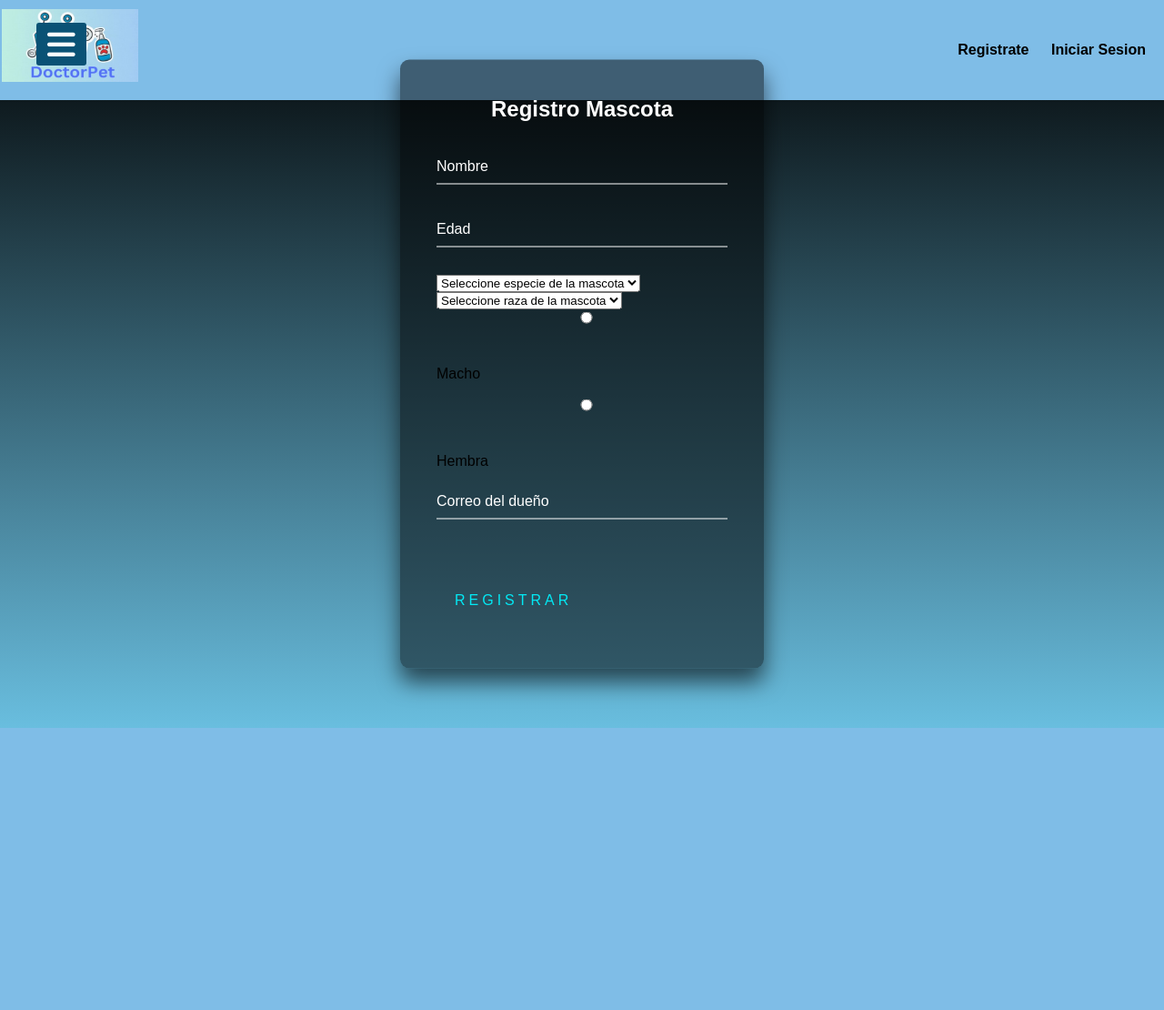
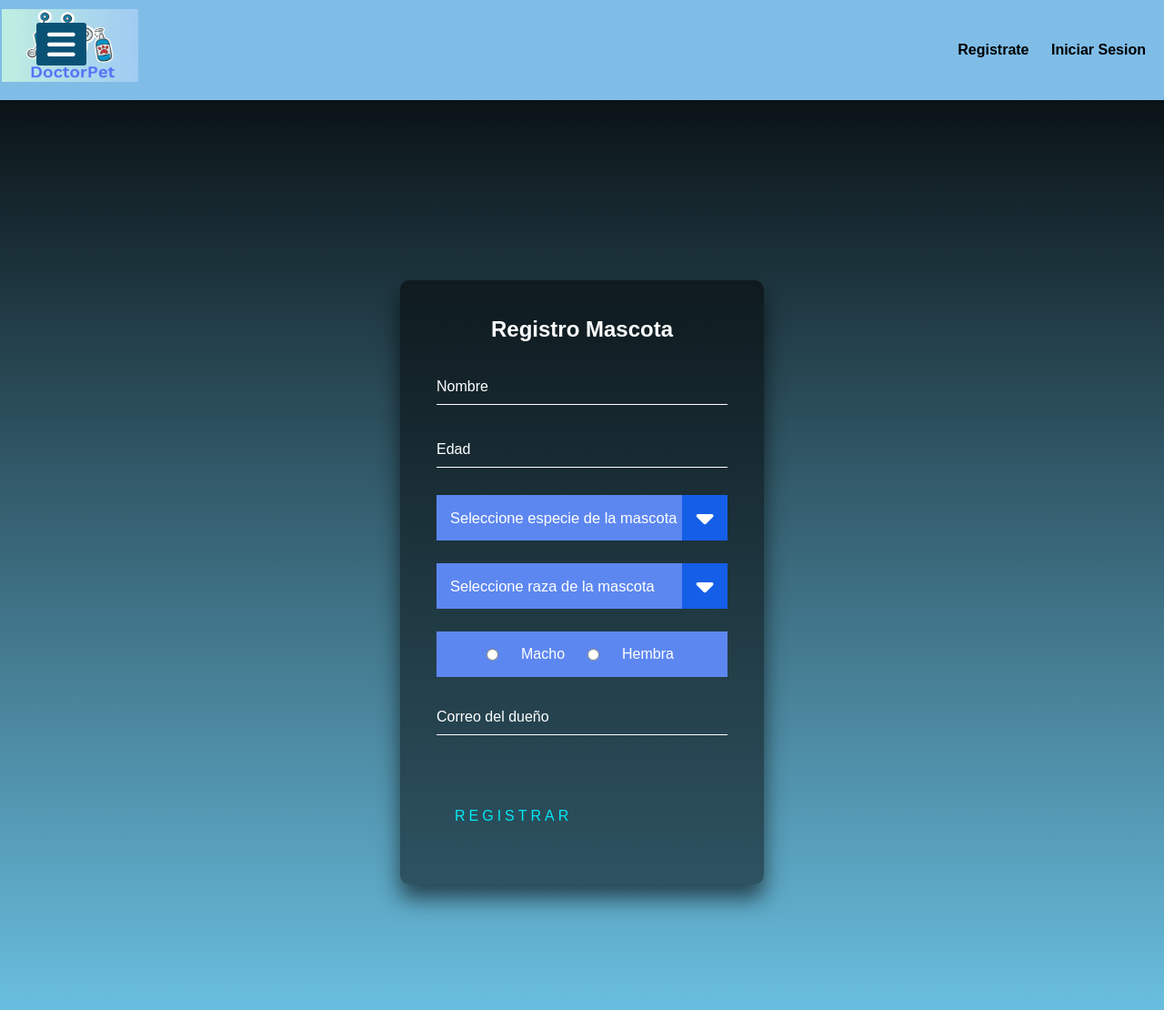
Before and after one commit to Jhanmer/DoctorPet, a PHP site: page /RMascota.php in a window 1280 px wide. Shown: the whole page at 91% size. Before the commit the page ends 800 px from the top, so only its background shows below. Run offline with PHP 8.4, Linux system fonts and the light colour scheme; data comes from the database, SQL or seed files in the repository; some libraries are stand-ins or nearby versions.

Commit message:
diseño finalizado de registro mascota

```diff
--- a/CSS/EstiloRegistro_Cliente.css
+++ b/CSS/EstiloRegistro_Cliente.css
@@ -157,6 +157,9 @@ form p a{
     justify-content: center;
     background-color: #04BD7D;
 }
+.icon-container {
+    pointer-events: none;
+}
 .icon-container i{
     font-size: 30px;
     color: #FFFFFF;
--- a/CSS/EstiloRegistro_Mascotas.css
+++ b/CSS/EstiloRegistro_Mascota.css
@@ -1,16 +1,15 @@
-html {
-  height: 100%;
-}
 body {
   margin:0;
   padding:0;
   font-family: sans-serif;
   background: linear-gradient(black, #69bedf);
 }
-
+.ctn-masc{
+    height: 125vh;
+}
 .login-box {
   position: absolute;
-  top: 50%;
+  top: 80%;
   left: 50%;
   width: 400px;
   padding: 40px;
@@ -108,3 +107,48 @@ body {
     text-align: center;
     margin-bottom: 10px;
 }
+.contenedor-select{
+    display: flex;
+    justify-content: center;
+    position: relative;
+    min-width: 250px;
+    height: 50px;
+    margin-bottom: 25px;
+}
+.select-box{
+    border:none;
+    appearance: none;
+    padding: 0 30px 0 15px;
+    width: 100%;
+    color: white;
+    background-color: #5d87f0;
+    font-size: 16.5px;
+}
+.contenedor-select .icon-contenedor{
+    width: 50px;
+    height: 100%;
+    position: absolute;
+    right: 0;
+    display: flex;
+    align-items: center;
+    justify-content: center;
+    background-color: #155ee8;
+}
+.icon-contenedor {
+    pointer-events: none;
+}
+.icon-contenedor i{
+    font-size: 30px;
+    color: white;
+}
+.option-box{
+    padding: 0 30px;
+    width: 100%;
+    color: white;
+    display: flex;
+    align-items: center;
+    background-color: #5d87f0;
+}
+.option-box input{
+    margin: 0 25px;
+}
--- a/Controlador/Ctrl_Registro_Mascota.php
+++ b/Controlador/Ctrl_Registro_Mascota.php
@@ -30,23 +30,23 @@ $mensaje=null;
     function InsertarMacota($reg, &$mensaje, &$error){
         $con = fnConnect($msg);
         mysqli_query($con, "start transaction");
+        if(isset($reg["idCliente"])){
         $sqlinsert = "insert into dp_mascota(NomMasc,EdadMasc,idEspecie,idRaza,SexoMasc,idCliente)
-                values('{$reg["nom_masc"]}','{$reg["edad_masc"]}',
-                {$reg["especie_masc"]},{$reg["raza_masc"]},'{$reg["genero_masc"]}',{$reg["idCliente"]});";
-                 //ejecutamos la consulta
+                values('{$reg["nom_masc"]}','{$reg["edad_masc"]}',{$reg["especie_masc"]},{$reg["raza_masc"]},'{$reg["genero_masc"]}',{$reg["idCliente"]});";
         $respuesta = mysqli_query($con, $sqlinsert);
         if($respuesta==0){
             echo '<div class="alerta">Ingrese los datos correctos a los campos</div>';
             mysqli_query($con,"rollback");
             $error = "<p>Datos ingresados no son correctos...</p>";
-            $error .= "<p>SQL: $sqlinsert </p>";
-            return;
+            $error .= "<p>SQL: $sqlinsert </p>"; return;
         }
         if($respuesta==1){
             echo '<div class="success">Registro completado</div>';
         }
-        //hacemos permanente los cambios
         mysqli_query($con, "commit");
         $mensaje = "<p>Trabajador registrado correctamente..</p>";
+        }else{
+            echo '<div class="alerta">Ingrese un correo valido</div>';
+        }
     }
 ?>
--- a/RMascota.php
+++ b/RMascota.php
@@ -3,7 +3,7 @@
     <meta charset="UTF-8">
     <link rel="icon" type="image/png" href="Imagenes/LOGO.jpg">
     <title>Doctor Pet - Registro de Cliente</title>
-    <link href="CSS/EstiloRegistro_Mascotas.css" rel="stylesheet" type="text/css"/>
+    <link href="CSS/EstiloRegistro_Mascota.css" rel="stylesheet" type="text/css"/>
     <link href="CSS/EstiloBLateral.css" rel="stylesheet" type="text/css"/>
     <link href="CSS/EstiloHContenedor.css" rel="stylesheet" type="text/css" />
     <script src="https://kit.fontawesome.com/a076d05399.js"></script>
@@ -41,6 +41,7 @@
     </header>
 
     <main>
+        <div class="ctn-masc">
             <div class="login-box">
                 <h2>Registro Mascota</h2>
                 <?php include 'Controlador/Ctrl_Registro_Mascota.php';?>
@@ -53,7 +54,7 @@
                     <input type="text" name="edad_masc" required="">
                     <label>Edad</label>
                   </div>
-                  <div class="user-box">
+                  <div class="contenedor-select">
                         <select name="especie_masc" class="select-box">
                             <option value="">Seleccione especie de la mascota</option>
                             <?php while($row = mysqli_fetch_assoc($ListaEspecie)){ ?>
@@ -62,9 +63,12 @@
                                 </option>
                             <?php } ?>
                         </select>
+                      <div class="icon-contenedor">
+                          <i class="fa-solid fa-caret-down"></i>
+                      </div>
                   </div>
 
-                  <div class="user-box">
+                  <div class="contenedor-select">
                         <select name="raza_masc" class="select-box">
                             <option value="">Seleccione raza de la mascota</option>
                             <?php while($row = mysqli_fetch_assoc($ListaRaza)){ ?>
@@ -73,13 +77,18 @@
                                 </option>
                             <?php } ?>
                         </select>
+                      <div class="icon-contenedor">
+                          <i class="fa-solid fa-caret-down"></i>
+                      </div>
                   </div>
 
-                  <div class="user-box">
-                        <input type="radio" name="genero_masc" value="Hombre">
+                  <div class="contenedor-select">
+                      <div class="option-box">
+                        <input type="radio" name="genero_masc" value="Macho">
                         <p>Macho</p>
-                        <input type="radio" name="genero_masc" value="Mujer">
+                        <input type="radio" name="genero_masc" value="Hembra">
                         <p>Hembra</p>
+                      </div>
                   </div>
 
                   <div class="user-box">
@@ -92,7 +101,8 @@
                   </div>
                 </form>
             </div>
-        </main>
+        </div>
+    </main>
 
 </body>
 </html>
--- a/nbproject/private/private.xml
+++ b/nbproject/private/private.xml
@@ -2,9 +2,6 @@
 <project-private xmlns="http://www.netbeans.org/ns/project-private/1">
     <editor-bookmarks xmlns="http://www.netbeans.org/ns/editor-bookmarks/2" lastBookmarkId="0"/>
     <open-files xmlns="http://www.netbeans.org/ns/projectui-open-files/2">
-        <group>
-            <file>file:/C:/xampp/htdocs/DoctorPet/CAnimalesPerdidos.php</file>
-            <file>file:/C:/xampp/htdocs/DoctorPet/CSS/EstilosC.css</file>
-        </group>
+        <group/>
     </open-files>
 </project-private>
```
